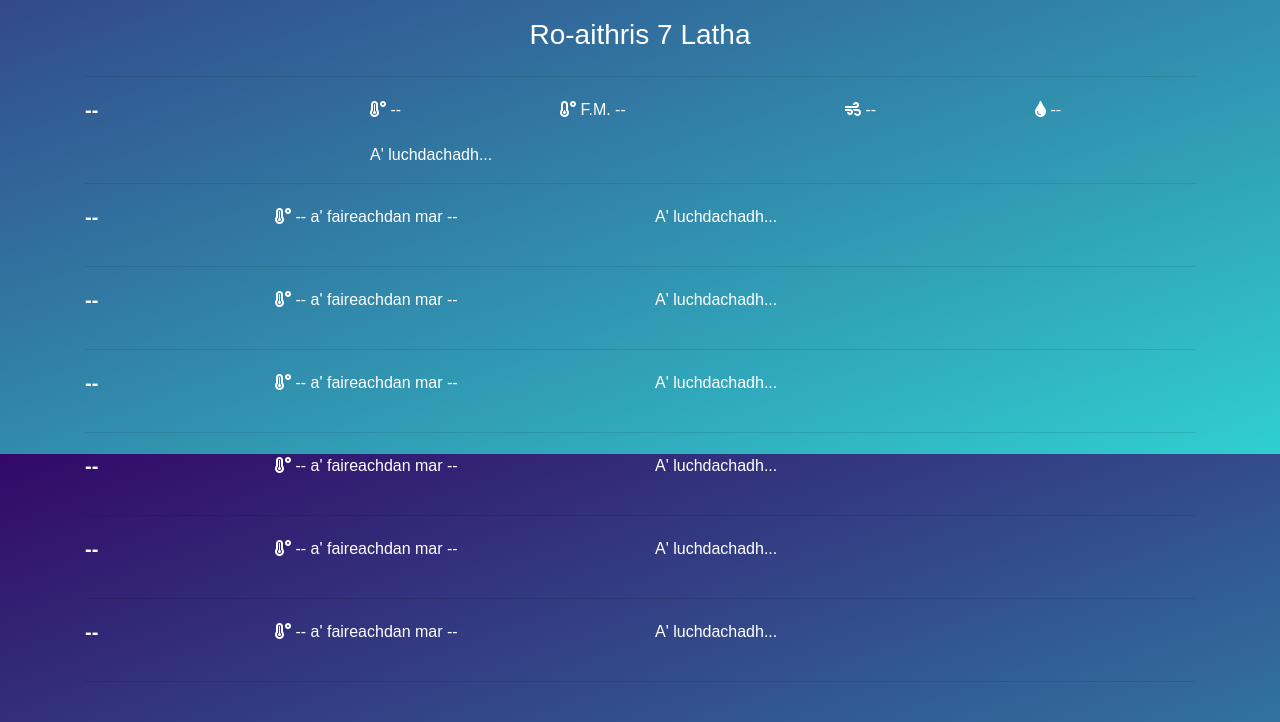
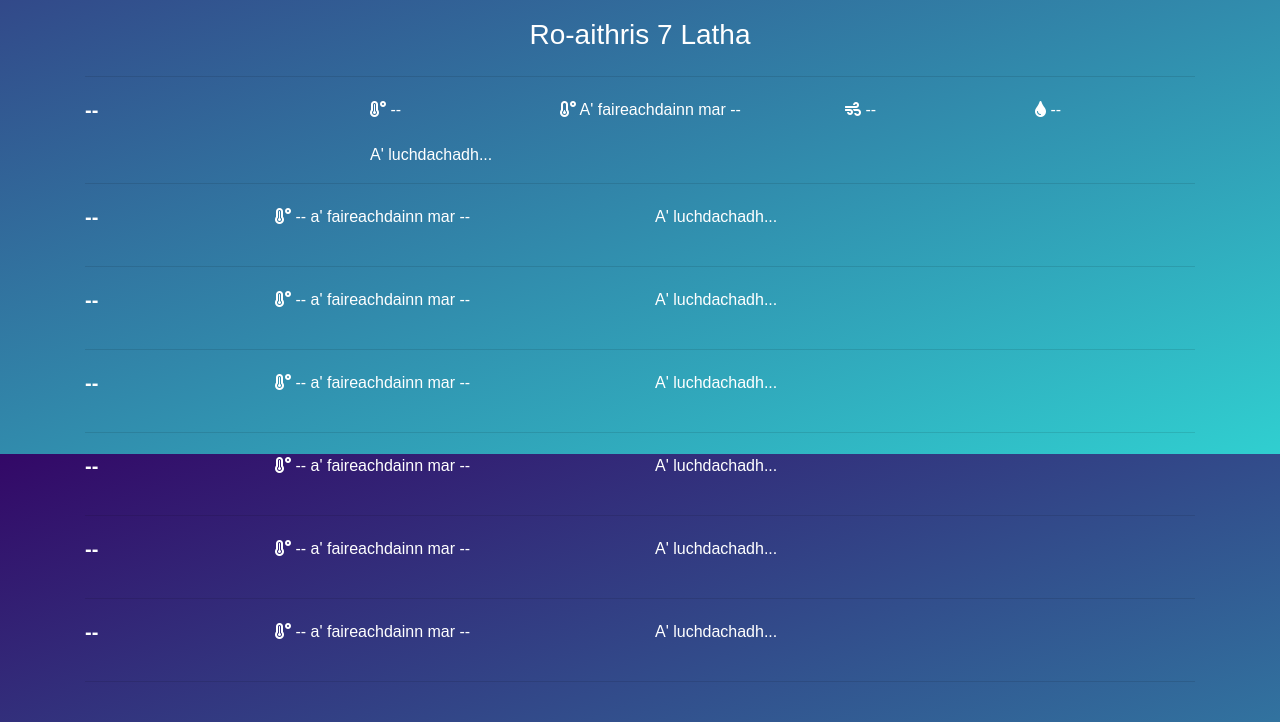
Before and after one commit to angeidheal/aimsir, a Jekyll site: the page built from index.html, in a window 1280 px wide. Shown: the part 446-1168 px from the top of the page. Built offline with Jekyll 4.4.1, drawn with Linux system fonts in a browser that asks for light colours; nearby versions of some CDN libraries; a script that is not in the unit is left out.

Commit message:
Update index.html

```diff
--- a/index.html
+++ b/index.html
@@ -48,7 +48,7 @@ title: Dachaigh
           <p><strong><i class="fas fa-temperature-high"></i></strong> <span class="day-1-temp">--</span>
         </div>
         <div class="col-md-3">
-          <p><strong><i class="fas fa-temperature-low"></i></strong> F.M. <span class="day-1-app-temp">--</span></p>
+          <p><strong><i class="fas fa-temperature-low"></i></strong> A' faireachdainn mar <span class="day-1-app-temp">--</span></p>
         </div>
         <div class="col-md-2">
           <p><i class="fas fa-wind"></i> <span class="day-1-wind">--</span></p>
@@ -70,7 +70,7 @@ title: Dachaigh
           <h5><span class="day-2-day">--</span></h5>
         </div>
         <div class="col-md-4">
-          <p><strong><i class="fas fa-temperature-high"></i></strong> <span class="day-2-temp">--</span> a' faireachdan mar <span class="day-2-app-temp">--</span></p>
+          <p><strong><i class="fas fa-temperature-high"></i></strong> <span class="day-2-temp">--</span> a' faireachdainn mar <span class="day-2-app-temp">--</span></p>
         </div>
         <div class="col-md-6 day-2-summary">
           A' luchdachadh...
@@ -84,7 +84,7 @@ title: Dachaigh
           <h5><span class="day-3-day">--</span></h5>
         </div>
         <div class="col-md-4">
-          <p><strong><i class="fas fa-temperature-high"></i></strong> <span class="day-3-temp">--</span> a' faireachdan mar <span class="day-3-app-temp">--</span></p>
+          <p><strong><i class="fas fa-temperature-high"></i></strong> <span class="day-3-temp">--</span> a' faireachdainn mar <span class="day-3-app-temp">--</span></p>
         </div>
         <div class="col-md-6 day-3-summary">
           A' luchdachadh...
@@ -98,7 +98,7 @@ title: Dachaigh
           <h5><span class="day-4-day">--</span></h5>
         </div>
         <div class="col-md-4">
-          <p><strong><i class="fas fa-temperature-high"></i></strong> <span class="day-4-temp">--</span> a' faireachdan mar <span class="day-4-app-temp">--</span></p>
+          <p><strong><i class="fas fa-temperature-high"></i></strong> <span class="day-4-temp">--</span> a' faireachdainn mar <span class="day-4-app-temp">--</span></p>
         </div>
         <div class="col-md-6 day-4-summary">
           A' luchdachadh...
@@ -112,7 +112,7 @@ title: Dachaigh
           <h5><span class="day-5-day">--</span></h5>
         </div>
         <div class="col-md-4">
-          <p><strong><i class="fas fa-temperature-high"></i></strong> <span class="day-5-temp">--</span> a' faireachdan mar <span class="day-5-app-temp">--</span></p>
+          <p><strong><i class="fas fa-temperature-high"></i></strong> <span class="day-5-temp">--</span> a' faireachdainn mar <span class="day-5-app-temp">--</span></p>
         </div>
         <div class="col-md-6 day-5-summary">
           A' luchdachadh...
@@ -126,7 +126,7 @@ title: Dachaigh
           <h5><span class="day-6-day">--</span></h5>
         </div>
         <div class="col-md-4">
-          <p><strong><i class="fas fa-temperature-high"></i></strong> <span class="day-6-temp">--</span> a' faireachdan mar <span class="day-6-app-temp">--</span></p>
+          <p><strong><i class="fas fa-temperature-high"></i></strong> <span class="day-6-temp">--</span> a' faireachdainn mar <span class="day-6-app-temp">--</span></p>
         </div>
         <div class="col-md-6 day-6-summary">
           A' luchdachadh...
@@ -140,7 +140,7 @@ title: Dachaigh
           <h5><span class="day-7-day">--</span></h5>
         </div>
         <div class="col-md-4">
-          <p><strong><i class="fas fa-temperature-high"></i></strong> <span class="day-7-temp">--</span> a' faireachdan mar <span class="day-7-app-temp">--</span></p>
+          <p><strong><i class="fas fa-temperature-high"></i></strong> <span class="day-7-temp">--</span> a' faireachdainn mar <span class="day-7-app-temp">--</span></p>
         </div>
         <div class="col-md-6 day-7-summary">
           A' luchdachadh...
```
